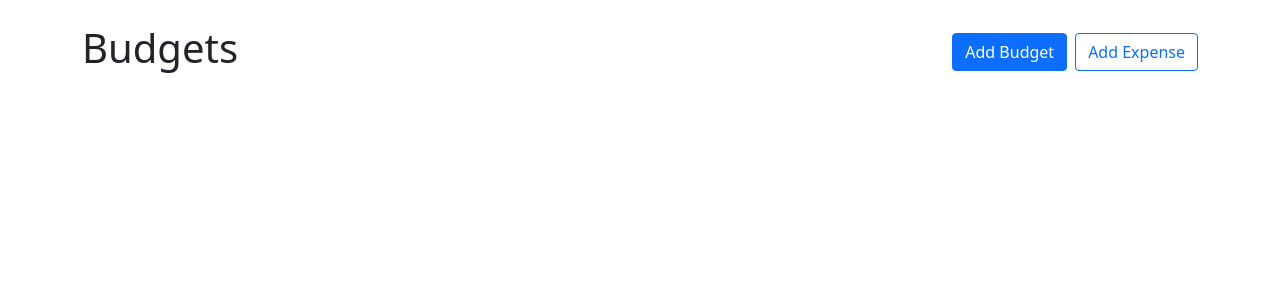
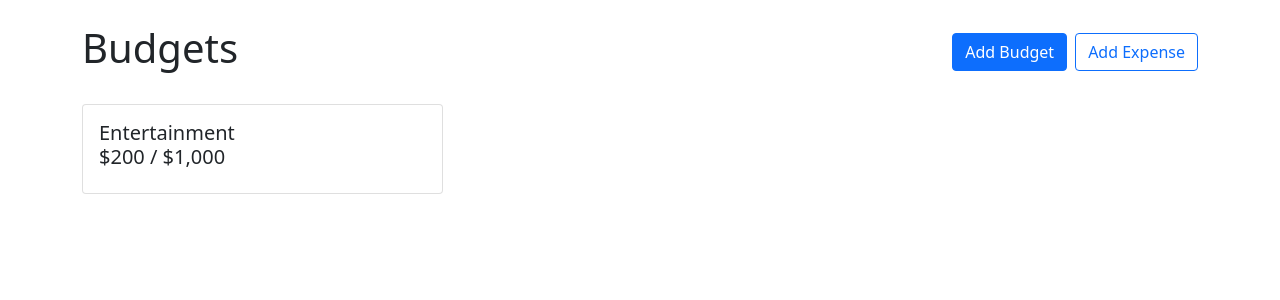
Before and after one commit to yazindu/budget-app, a React (Vite) app: page / in a window 1280 px wide. Shown: the top 300 px of the page. Built offline with nearby package versions, Linux system fonts and the light colour scheme.

Commit message:
created BudgetCard.tsx and utils.ts

```diff
--- a/src/App.tsx
+++ b/src/App.tsx
@@ -1,4 +1,5 @@
 import {Button, Container, Stack} from "react-bootstrap";
+import {BudgetCard} from "./components/BudgetCard.tsx";
 
 function App() {
 
@@ -9,6 +10,14 @@ function App() {
                 <Button variant={'primary'}>Add Budget</Button>
                 <Button variant={'outline-primary'}>Add Expense</Button>
             </Stack>
+            <div style={{
+                display: 'grid',
+                gridTemplateColumns: 'repeat(auto-fill, minmax(300px, 1fr))',
+                gap: "1rem",
+                alignItems: "flex-start"
+            }}>
+                <BudgetCard name={'Entertainment'} amount={200} max={1000}></BudgetCard>
+            </div>
         </Container>
     )
 }
--- /dev/null
+++ b/src/components/BudgetCard.tsx
@@ -0,0 +1,22 @@
+import {Card} from "react-bootstrap";
+import {formatCurrency} from "../utils.ts";
+
+
+type BudgetCardProps = {
+    name: string,
+    amount: number,
+    max: number
+}
+
+export const BudgetCard = ({name, amount, max} : BudgetCardProps) => {
+    return (
+        <Card>
+            <Card.Body>
+                <Card.Title>
+                    <div>{name}</div>
+                    <div>{formatCurrency(amount)} / {formatCurrency(max)}</div>
+                </Card.Title>
+            </Card.Body>
+        </Card>
+    )
+}
--- /dev/null
+++ b/src/utils.ts
@@ -0,0 +1,9 @@
+const CURRENCY_FORMATTER = new Intl.NumberFormat(undefined, {
+    currency: 'USD',
+    style: 'currency',
+    minimumFractionDigits: 0
+})
+
+export const formatCurrency = (number: number) => {
+    return CURRENCY_FORMATTER.format(number)
+}
```
